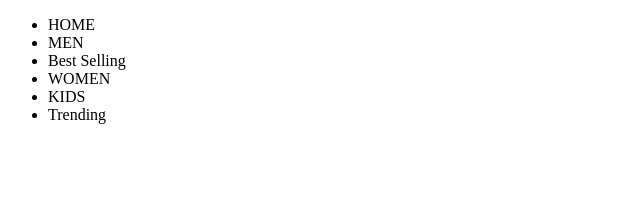
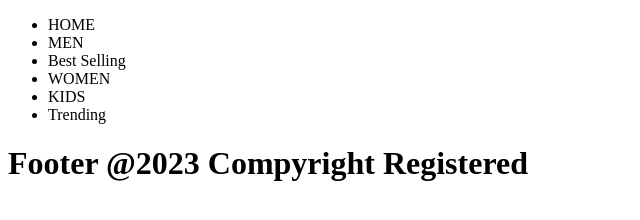
Before and after one commit to Gunasheelan24/Hitesh_Cho.., a plain HTML site: page Header.html in a window 1280 px wide. Shown: the whole page, without its empty margins (0-640 px from the left). Drawn offline with Linux system fonts and the light colour scheme.

Commit message:
6th Commit From The Mastet

```diff
--- a/Header.html
+++ b/Header.html
@@ -19,6 +19,12 @@
             <li>Trending</li>
         </ul>
     </nav>
+
+    <!-- Footer Adding Here -->
+
+    <footer>
+        <h1>Footer @2023 Compyright Registered</h1>
+    </footer>
 </body>
 
 </html>
```
